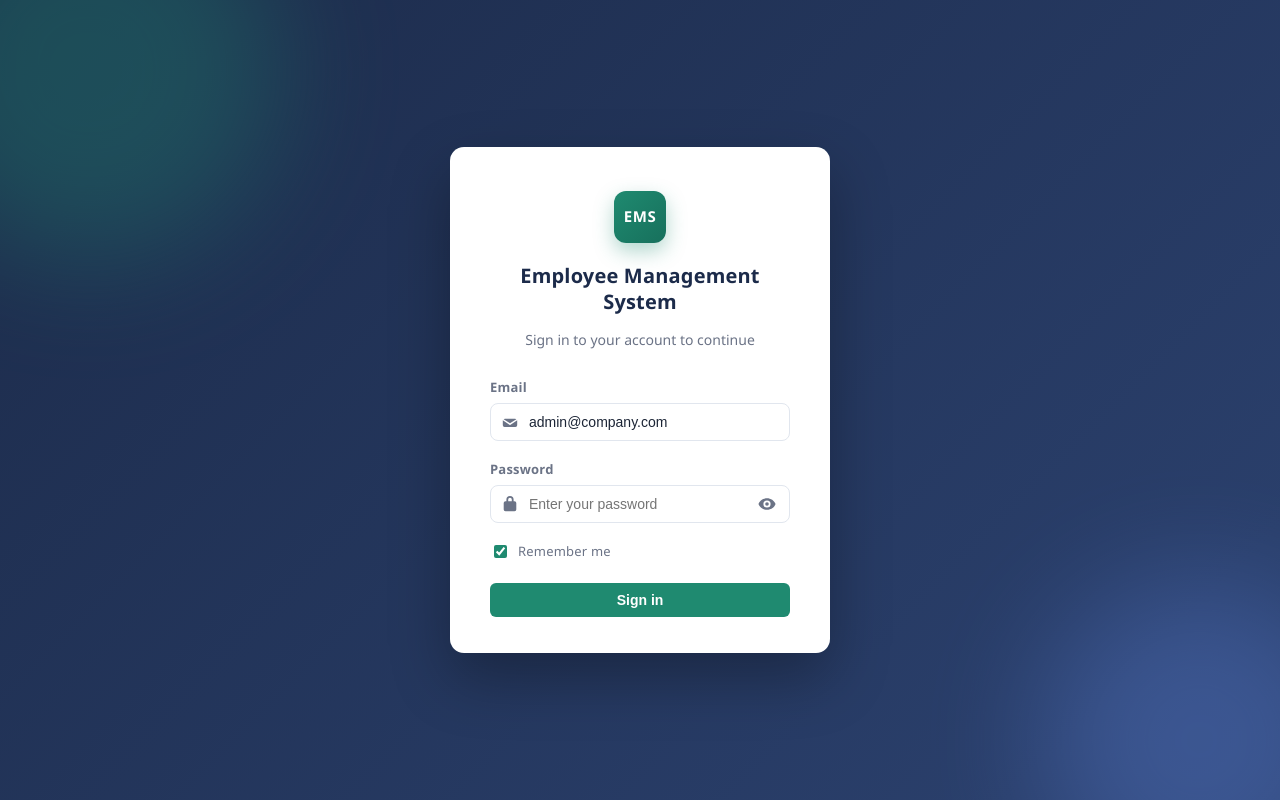
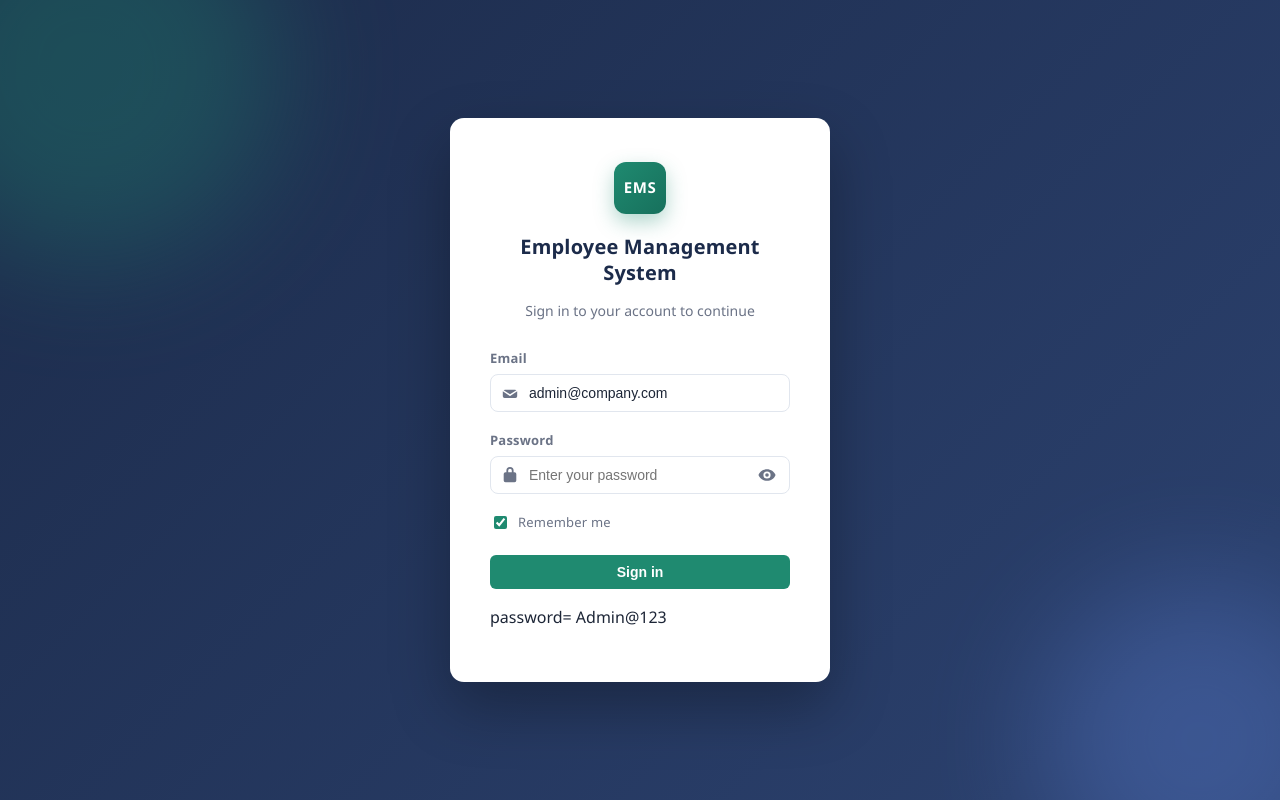
Before and after one commit to 05-amit/employee-management-system, a React (Vite) app in the folder frontend/: page /login in a window 1280 px wide. Built offline with nearby package versions, Linux system fonts and the light colour scheme.

Commit message:
Update Login.jsx

```diff
--- a/frontend/src/pages/Login.jsx
+++ b/frontend/src/pages/Login.jsx
@@ -124,6 +124,7 @@ export default function Login() {
             'Sign in'
           )}
         </button>
+        <p>password= Admin@123</p>
 
 
       </form>
```
